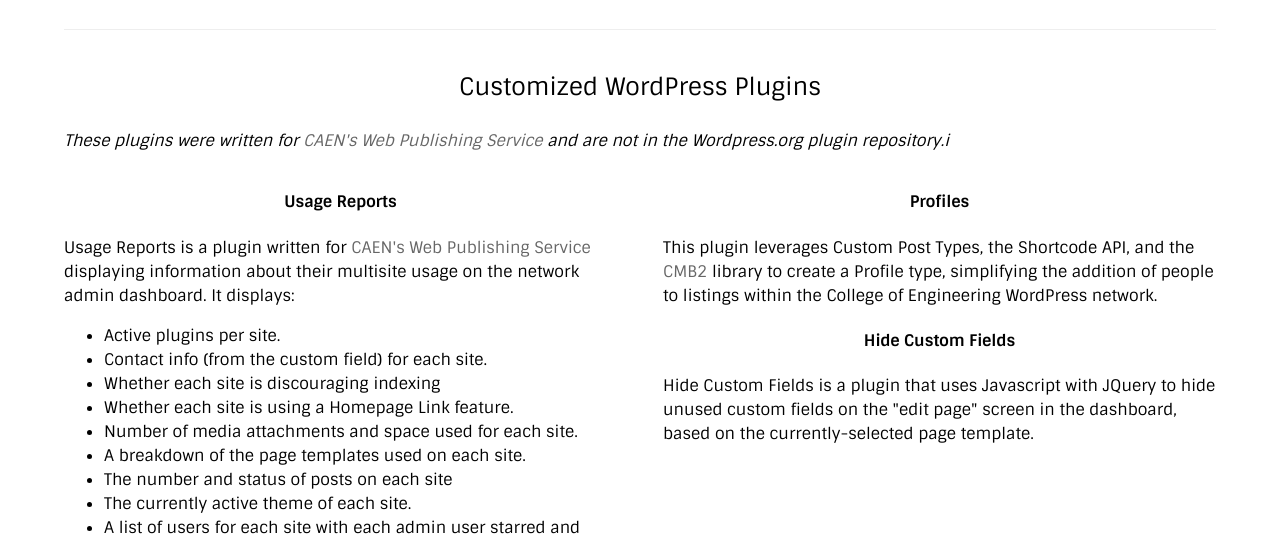
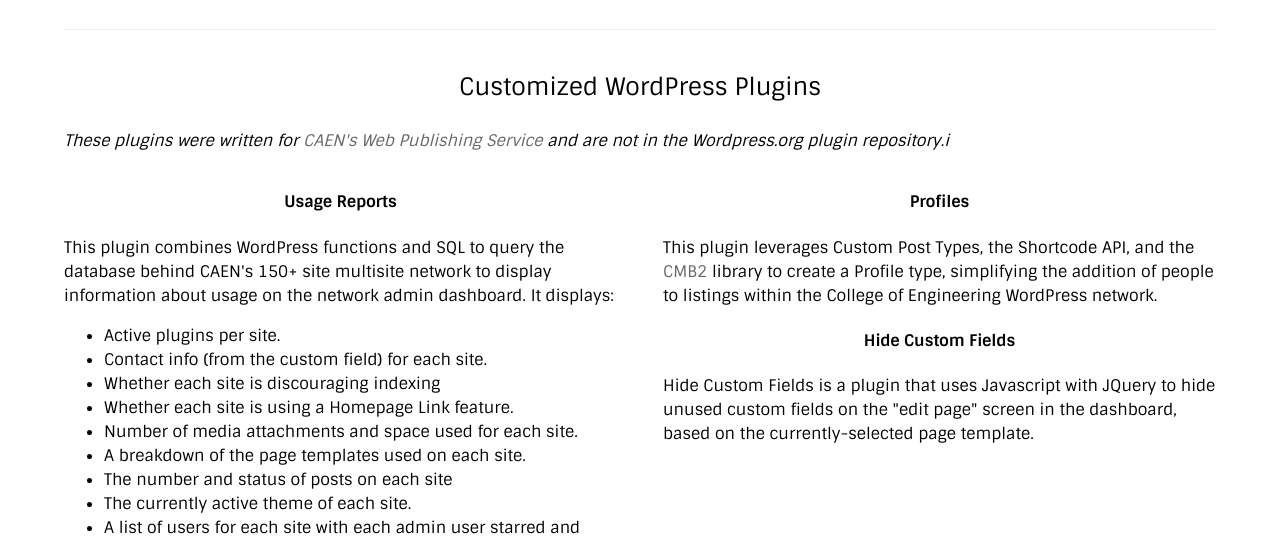
Before and after one commit to rmleg/portfolio, a PHP site: page / in a window 1280 px wide. Shown: the part 1085-1623 px from the top of the page. Run offline with PHP 8.4, Linux system fonts and the light colour scheme; some libraries are stand-ins or nearby versions; some web fonts are replaced.

Commit message:
Updates description of Usage Reports

```diff
--- a/plugins.php
+++ b/plugins.php
@@ -8,7 +8,7 @@
     <p><em>These plugins were written for <a href="http://caen.engin.umich.edu/web/publishing" target="_blank">CAEN's Web Publishing Service</a> and are not in the Wordpress.org plugin repository.i</em></p>
 	<div class="left">
 		<h4>Usage Reports</h4>
-		<p>Usage Reports is a plugin written for <a href="http://caen.engin.umich.edu/web/publishing" target="_blank">CAEN's Web Publishing Service</a> displaying information about their multisite usage on the network admin dashboard.  It displays:</p>
+		<p>This plugin combines WordPress functions and SQL to query the database behind CAEN's 150+ site multisite network to display information about usage on the network admin dashboard.  It displays:</p>
 			<uL>
 				<li>Active plugins per site.</li>
 				<li>Contact info (from the custom field) for each site.</li>
@@ -21,11 +21,11 @@
 				<li>A list of users for each site with each admin user starred and admin email listed.</li>
 				<li>Active widgets per site.</li>
 			</ul>
-
 	</div>
         <div class="right">
                 <h4>Profiles</h4>
                 <p>This plugin leverages Custom Post Types, the Shortcode API, and the <a href="https://github.com/WebDevStudios/cmb2" target="_blank">CMB2</a> library to create a Profile type, simplifying the addition of people to listings within the College of Engineering WordPress network.</p>
+
 		<h4>Hide Custom Fields</h4>
 		<p>Hide Custom Fields is a plugin that uses Javascript with JQuery to hide unused custom fields on the "edit page" screen in the dashboard, based on the currently-selected page template.</p>
 	</div>
```
